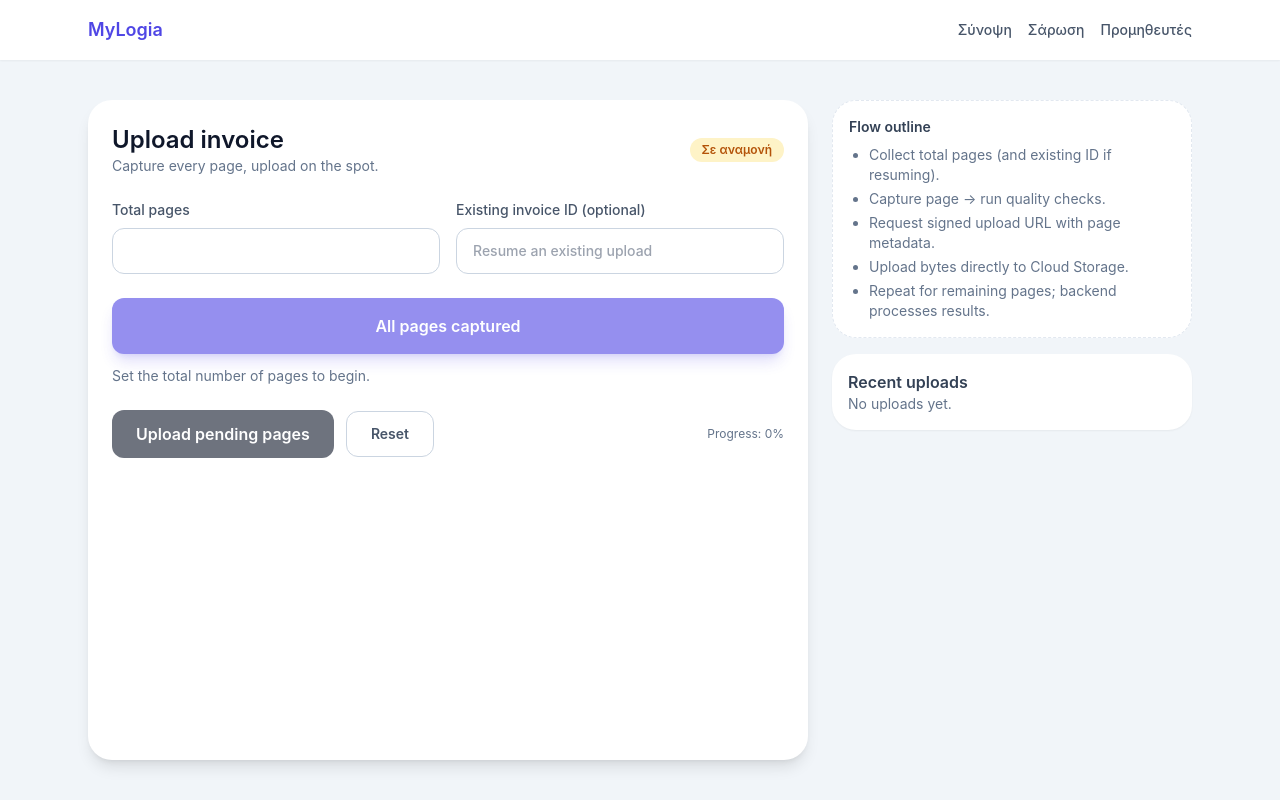
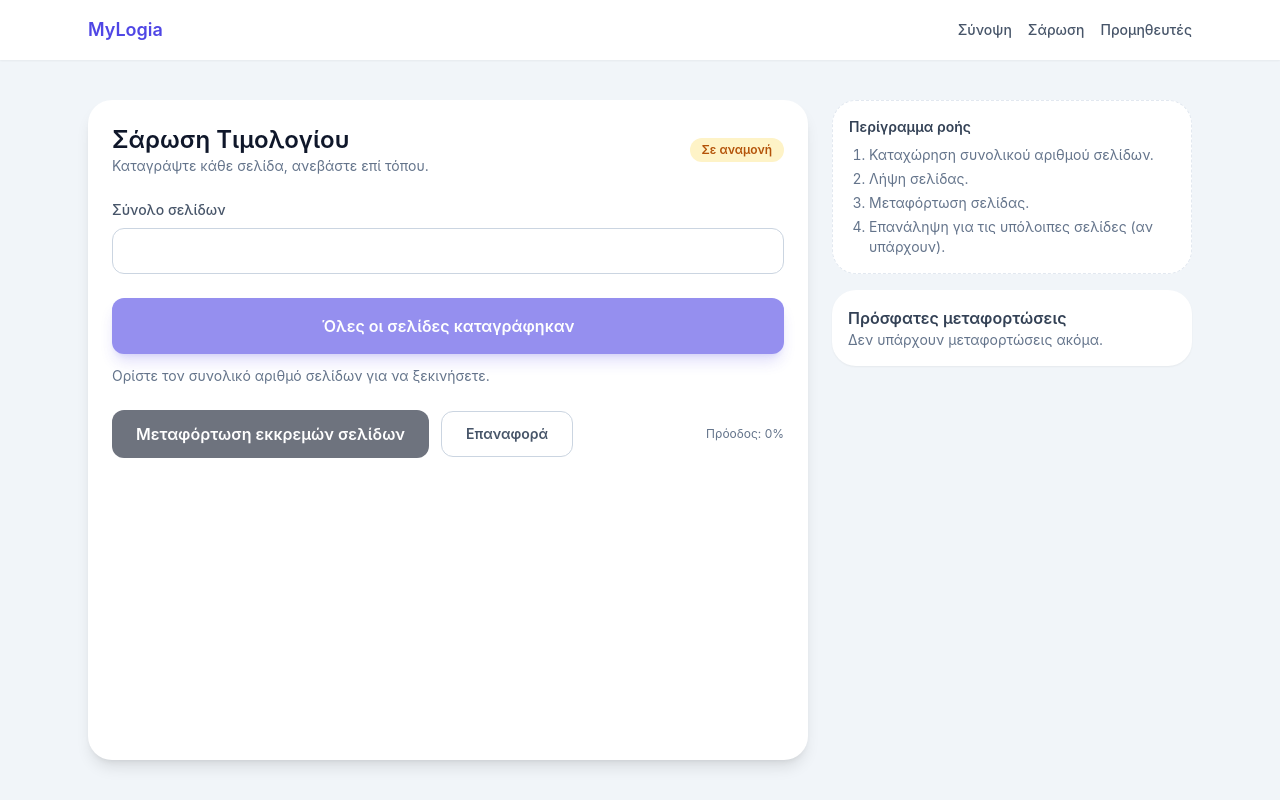
Before and after one commit to simosapergis/procurement-client, a Vue app in the folder pwa-client/: page /upload in a window 1280 px wide. Built offline with nearby package versions, Linux system fonts and the light colour scheme.

Commit message:
further translations and remove unused pages

```diff
--- a/pwa-client/src/App.vue
+++ b/pwa-client/src/App.vue
@@ -4,7 +4,7 @@
       <div class="mx-auto flex max-w-6xl items-center justify-between px-6 py-4">
         <RouterLink to="/" class="text-lg font-semibold text-primary-600">MyLogia</RouterLink>
         <nav class="flex gap-4 text-sm font-medium text-slate-600">
-          <RouterLink to="/overview" class="hover:text-primary-600">Σύνοψη</RouterLink>
+          <RouterLink to="/" class="hover:text-primary-600">Σύνοψη</RouterLink>
           <RouterLink to="/upload" class="hover:text-primary-600">Σάρωση</RouterLink>
           <RouterLink to="/suppliers" class="hover:text-primary-600">Προμηθευτές</RouterLink>
         </nav>
--- a/pwa-client/src/composables/useInvoiceUpload.ts
+++ b/pwa-client/src/composables/useInvoiceUpload.ts
@@ -29,7 +29,6 @@ interface PageEntry {
 
 export function useInvoiceUpload() {
   const totalPages = ref<number | null>(null);
-  const existingInvoiceId = ref('');
   const activeInvoiceId = ref<string | null>(null);
   const status = ref<UploadState>('idle');
   const error = ref<string | null>(null);
@@ -76,7 +75,6 @@ export function useInvoiceUpload() {
     status.value = 'idle';
     error.value = null;
     totalPages.value = null;
-    existingInvoiceId.value = '';
     activeInvoiceId.value = null;
   };
 
@@ -150,8 +148,7 @@ export function useInvoiceUpload() {
       return;
     }
 
-    const invoiceIdSeed = existingInvoiceId.value.trim() || activeInvoiceId.value || null;
-    let invoiceId = invoiceIdSeed;
+    let invoiceId = activeInvoiceId.value;
 
     status.value = 'uploading';
     error.value = null;
@@ -163,12 +160,12 @@ export function useInvoiceUpload() {
       page.progress = 0;
 
       try {
-        const includeTotalPages = !invoiceId && !invoiceIdSeed && page.pageNumber === 1 ? totalPages.value : undefined;
+        const includeTotalPages = !invoiceId && page.pageNumber === 1 ? totalPages.value : undefined;
         const result = await uploadFlow.uploadPage({
           file: page.file,
           pageNumber: page.pageNumber,
           totalPages: includeTotalPages ?? undefined,
-          invoiceId: invoiceId ?? invoiceIdSeed ?? undefined,
+          invoiceId: invoiceId ?? undefined,
           quality: page.quality,
           onProgress(progress) {
             page.progress = Math.round(progress);
@@ -207,7 +204,6 @@ export function useInvoiceUpload() {
     status,
     error,
     totalPages,
-    existingInvoiceId,
     activeInvoiceId,
     pages,
     uploadsLog,
--- a/pwa-client/src/pages/UploadPage.vue
+++ b/pwa-client/src/pages/UploadPage.vue
@@ -3,15 +3,15 @@
     <div class="rounded-3xl bg-white p-6 shadow-lg">
       <header class="mb-6 flex items-center justify-between">
         <div>
-          <h2 class="text-2xl font-semibold text-slate-900">Upload invoice</h2>
-          <p class="text-sm text-slate-500">Capture every page, upload on the spot.</p>
+          <h2 class="text-2xl font-semibold text-slate-900">Σάρωση Τιμολογίου</h2>
+          <p class="text-sm text-slate-500">Καταγράψτε κάθε σελίδα, ανεβάστε επί τόπου.</p>
         </div>
         <StatusBadge :status="statusBadge" />
       </header>
 
-      <div class="grid gap-4 md:grid-cols-2">
+      <div class="grid gap-4">
         <label class="text-sm font-medium text-slate-600">
-          Total pages
+          Σύνολο σελίδων
           <input
             type="number"
             min="1"
@@ -20,24 +20,15 @@
             @input="handleTotalPagesInput"
           />
         </label>
-        <label class="text-sm font-medium text-slate-600">
-          Existing invoice ID (optional)
-          <input
-            v-model.trim="existingInvoiceId"
-            type="text"
-            placeholder="Resume an existing upload"
-            class="mt-2 w-full rounded-xl border border-slate-300 px-4 py-3 focus:border-primary-500 focus:outline-none"
-          />
-        </label>
       </div>
 
       <p v-if="activeInvoiceId" class="mt-2 text-xs uppercase tracking-wide text-emerald-600">
-        Active invoice ID: {{ activeInvoiceId }}
+        Ενεργό ID τιμολογίου: {{ activeInvoiceId }}
       </p>
 
       <div class="mt-6 space-y-3">
         <CameraButton :disabled="!canUseCamera" @select="handleSelection">
-          {{ canAddPages ? 'Capture next page' : 'All pages captured' }}
+          {{ canAddPages ? 'Λήψη επόμενης σελίδας' : 'Όλες οι σελίδες καταγράφηκαν' }}
         </CameraButton>
         <p class="text-sm text-slate-500">{{ remainingPagesMessage }}</p>
       </div>
@@ -47,10 +38,10 @@
           <li v-for="page in pages" :key="page.id" class="flex items-center justify-between px-4 py-3">
             <div>
               <p class="text-sm font-semibold text-slate-800">
-                Page {{ page.pageNumber }} — {{ page.name }}
+                Σελίδα {{ page.pageNumber }} — {{ page.name }}
               </p>
               <p class="text-xs text-slate-400">
-                {{ page.result?.objectName ?? 'Pending upload' }}
+                {{ page.result?.objectName ?? 'Εκκρεμεί μεταφόρτωση' }}
               </p>
             </div>
             <div class="flex items-center gap-3">
@@ -66,7 +57,7 @@
                 type="button"
                 @click="removePage(page.id)"
               >
-                Remove
+                Αφαίρεση
               </button>
             </div>
           </li>
@@ -88,9 +79,9 @@
           :disabled="isBusy"
           @click="resetQueue"
         >
-          Reset
+          Επαναφορά
         </button>
-        <p class="text-xs text-slate-500 sm:ml-auto">Progress: {{ overallProgress }}%</p>
+        <p class="text-xs text-slate-500 sm:ml-auto">Πρόοδος: {{ overallProgress }}%</p>
       </div>
 
       <Loader v-if="isBusy" :label="statusMessage" />
@@ -99,19 +90,18 @@
 
     <div class="space-y-4">
       <div class="rounded-3xl border border-dashed border-slate-200 bg-white p-4 text-sm text-slate-500">
-        <p class="font-semibold text-slate-700">Flow outline</p>
-        <ul class="mt-2 list-disc space-y-1 pl-5">
-          <li>Collect total pages (and existing ID if resuming).</li>
-          <li>Capture page → run quality checks.</li>
-          <li>Request signed upload URL with page metadata.</li>
-          <li>Upload bytes directly to Cloud Storage.</li>
-          <li>Repeat for remaining pages; backend processes results.</li>
-        </ul>
+        <p class="font-semibold text-slate-700">Περίγραμμα ροής</p>
+        <ol class="mt-2 list-decimal space-y-1 pl-5">
+          <li>Καταχώρηση συνολικού αριθμού σελίδων.</li>
+          <li>Λήψη σελίδας.</li>
+          <li>Μεταφόρτωση σελίδας.</li>
+          <li>Επανάληψη για τις υπόλοιπες σελίδες (αν υπάρχουν).</li>
+        </ol>
       </div>
 
       <div class="rounded-3xl bg-white p-4 shadow-sm">
-        <p class="font-semibold text-slate-700">Recent uploads</p>
-        <p v-if="!uploadsLog.length" class="text-sm text-slate-500">No uploads yet.</p>
+        <p class="font-semibold text-slate-700">Πρόσφατες μεταφορτώσεις</p>
+        <p v-if="!uploadsLog.length" class="text-sm text-slate-500">Δεν υπάρχουν μεταφορτώσεις ακόμα.</p>
         <ul v-else class="mt-3 space-y-2 text-xs text-slate-500">
           <li
             v-for="log in uploadsLog.slice(-5).reverse()"
@@ -119,8 +109,8 @@
             class="rounded-2xl border border-slate-100 p-3"
           >
             <div class="flex items-center justify-between text-slate-600">
-              <span class="font-semibold">Invoice {{ log.invoiceId }}</span>
-              <span>Page {{ log.pageNumber }}</span>
+              <span class="font-semibold">Τιμολόγιο {{ log.invoiceId }}</span>
+              <span>Σελίδα {{ log.pageNumber }}</span>
             </div>
             <p class="mt-1 break-all text-[11px] text-slate-400">
               {{ log.objectName ?? log.fileUrl }}
@@ -149,7 +139,6 @@ const {
   status,
   error,
   totalPages,
-  existingInvoiceId,
   activeInvoiceId,
   pages,
   uploadsLog,
@@ -190,30 +179,30 @@ const statusBadge = computed(() => {
 });
 
 const statusLabel = computed(() => {
-  if (status.value === 'uploading') return 'Uploading...';
-  if (status.value === 'validating') return 'Validating...';
-  return 'Upload pending pages';
+  if (status.value === 'uploading') return 'Μεταφόρτωση...';
+  if (status.value === 'validating') return 'Επικύρωση...';
+  return 'Μεταφόρτωση εκκρεμών σελίδων';
 });
 
 const statusMessage = computed(() => {
   switch (status.value) {
     case 'validating':
-      return 'Checking clarity and orientation...';
+      return 'Έλεγχος ευκρίνειας και προσανατολισμού...';
     case 'uploading':
-      return 'Uploading page to the signed URL...';
+      return 'Μεταφόρτωση σελίδας στο υπογεγραμμένο URL...';
     case 'completed':
-      return 'All pages uploaded. Awaiting backend processing.';
+      return 'Όλες οι σελίδες μεταφορτώθηκαν. Αναμονή επεξεργασίας.';
     case 'error':
-      return 'Something went wrong. Fix the issue and retry.';
+      return 'Κάτι πήγε στραβά. Διορθώστε το πρόβλημα και δοκιμάστε ξανά.';
     default:
-      return 'Capture pages and upload as you go.';
+      return 'Καταγράψτε σελίδες και ανεβάστε τις καθώς προχωράτε.';
   }
 });
 
 const remainingPagesMessage = computed(() => {
-  if (!totalPages.value) return 'Set the total number of pages to begin.';
-  if (remainingPages.value <= 0) return 'All pages captured. Upload to finish.';
-  return `${remainingPages.value} page${remainingPages.value > 1 ? 's' : ''} left to capture.`;
+  if (!totalPages.value) return 'Ορίστε τον συνολικό αριθμό σελίδων για να ξεκινήσετε.';
+  if (remainingPages.value <= 0) return 'Όλες οι σελίδες καταγράφηκαν. Μεταφορτώστε για ολοκλήρωση.';
+  return `Απομένουν ${remainingPages.value} σελίδ${remainingPages.value > 1 ? 'ες' : 'α'} για λήψη.`;
 });
 
 const pageStatusClasses = (pageStatus: string) => {
@@ -234,15 +223,15 @@ const pageStatusClasses = (pageStatus: string) => {
 const formatPageStatus = (pageStatus: string) => {
   switch (pageStatus) {
     case 'uploaded':
-      return 'Uploaded';
+      return 'Ολοκληρώθηκε';
     case 'uploading':
-      return 'Uploading';
+      return 'Μεταφόρτωση';
     case 'validating':
-      return 'Validating';
+      return 'Επικύρωση';
     case 'error':
-      return 'Error';
+      return 'Σφάλμα';
     default:
-      return 'Pending';
+      return 'Εκκρεμεί';
   }
 };
 </script>
--- a/pwa-client/src/router/index.ts
+++ b/pwa-client/src/router/index.ts
@@ -1,21 +1,17 @@
 import { createRouter, createWebHistory, type RouteRecordRaw } from 'vue-router';
 
-import HomePage from '@/pages/HomePage.vue';
 import LoginPage from '@/pages/LoginPage.vue';
 import UploadPage from '@/pages/UploadPage.vue';
-import InvoicesListPage from '@/pages/InvoicesListPage.vue';
 import InvoiceDetailsPage from '@/pages/InvoiceDetailsPage.vue';
 import SuppliersPage from '@/pages/SuppliersPage.vue';
 import OverviewPage from '@/pages/OverviewPage.vue';
 
 const routes: RouteRecordRaw[] = [
-  { path: '/', name: 'home', component: HomePage },
+  { path: '/', name: 'home', component: OverviewPage },
   { path: '/login', name: 'login', component: LoginPage },
   { path: '/upload', name: 'upload', component: UploadPage },
-  { path: '/invoices', name: 'invoices', component: InvoicesListPage },
   { path: '/invoices/:id', name: 'invoice-details', component: InvoiceDetailsPage, props: true },
   { path: '/suppliers', name: 'suppliers', component: SuppliersPage },
-  { path: '/overview', name: 'overview', component: OverviewPage },
 ];
 
 const router = createRouter({
```
Also changed, not shown: pwa-client/src/pages/HomePage.vue (deleted, +0 -28 lines), pwa-client/src/pages/InvoicesListPage.vue (deleted, +0 -50 lines).
